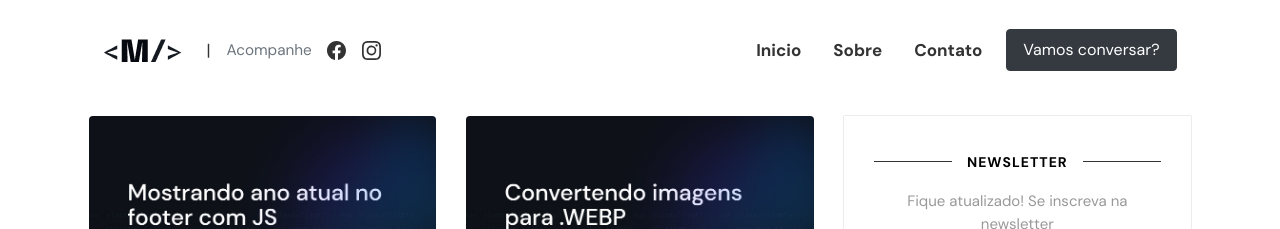
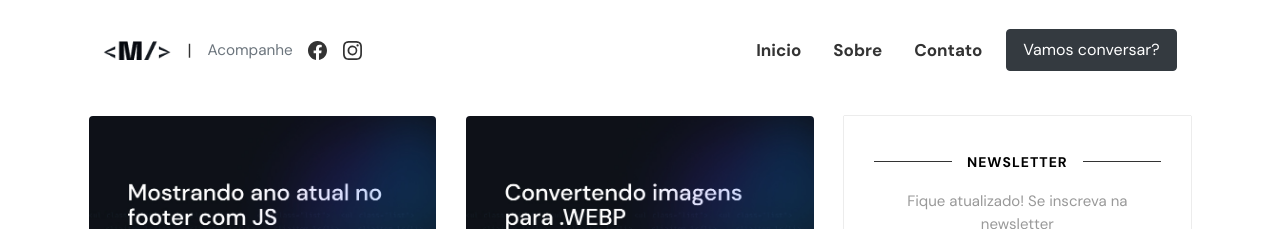
Before and after one commit to matheuscostadesign/blog, a Jekyll site: the page built from index.html, in a window 1280 px wide. Shown: the top 229 px of the page. Built offline with Jekyll 4.4.1, drawn with Linux system fonts in a browser that asks for light colours; the list of posts is cut into pages by our own code; comment, search, counter and statistics services are not loaded.

Commit message:
Ajuste tamanho logo

```diff
--- a/assets/css/theme.scss
+++ b/assets/css/theme.scss
@@ -86,6 +86,11 @@ small, .small {
 }
 /* #Navigation
 ================================================== */
+
+.navbar-brand {
+    width: 100%;
+    max-width: 68px;
+}
 
 .start-header {
 	opacity: 1;
```
